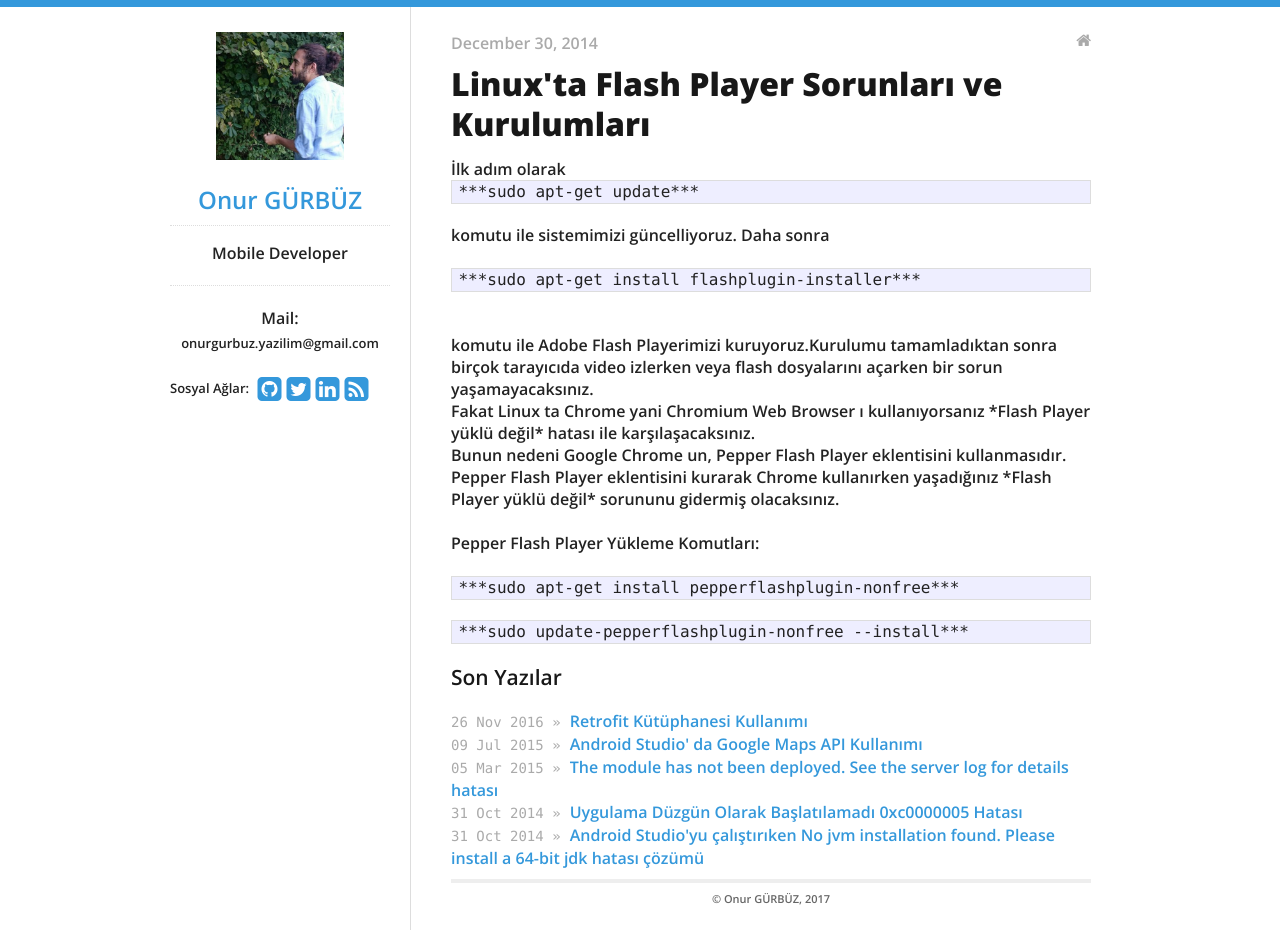
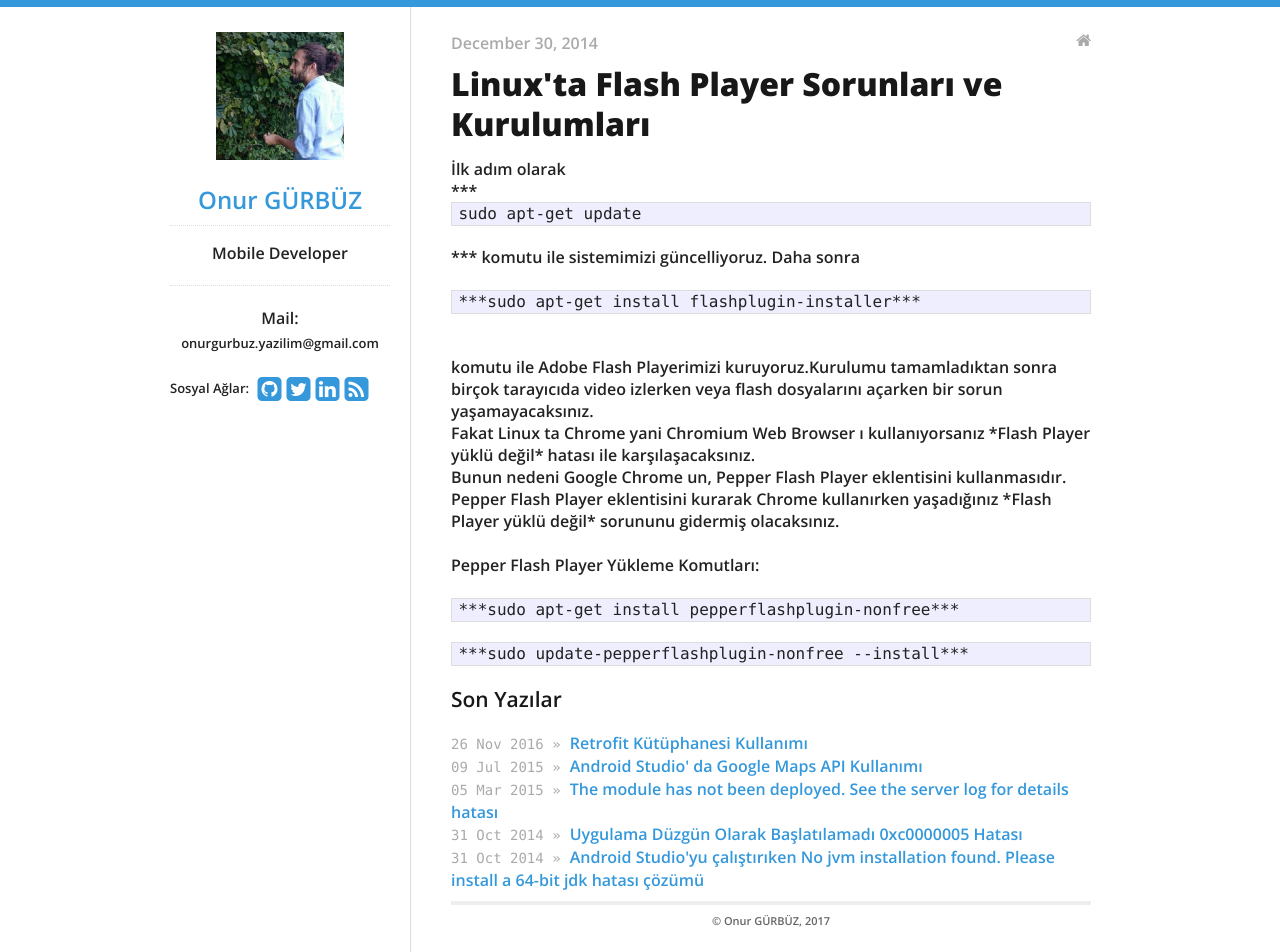
Before and after one commit to ahmetgurel/ahmetgurel.github.io, a Jekyll site: the page built from _posts/2014-12-30-linuxta-flash-player-sorunlari-ve-kurulumlari.html, in a window 1280 px wide. Built offline with Jekyll 4.4.1, drawn with Linux system fonts in a browser that asks for light colours; nearby versions of some CDN libraries; before the commit the page ends 930 px from its top, so only the background shows below that; part of the change alters nothing that is shown.

```diff
--- a/_posts/2014-12-30-linuxta-flash-player-sorunlari-ve-kurulumlari.html
+++ b/_posts/2014-12-30-linuxta-flash-player-sorunlari-ve-kurulumlari.html
@@ -6,7 +6,7 @@ updated: 2014-12-30 22:23:54 UTC
 comments: false
 categories: chrome chromium flash izleme kurulumu linux pepper player problemi sorunu ubuntu video
 ---
-İlk adım olarak<br/><pre>***sudo apt-get update***</pre>
+İlk adım olarak<br/>***<pre>sudo apt-get update</pre>***
 komutu ile sistemimizi güncelliyoruz. Daha sonra <br/><br/><pre>***sudo apt-get install flashplugin-installer***</pre>
 <br/>komutu ile Adobe Flash Playerimizi kuruyoruz.Kurulumu tamamladıktan sonra birçok tarayıcıda video izlerken veya flash dosyalarını açarken bir sorun yaşamayacaksınız.
 <br/>Fakat Linux ta Chrome yani Chromium Web Browser ı kullanıyorsanız *Flash Player yüklü değil* hatası ile karşılaşacaksınız.
```
